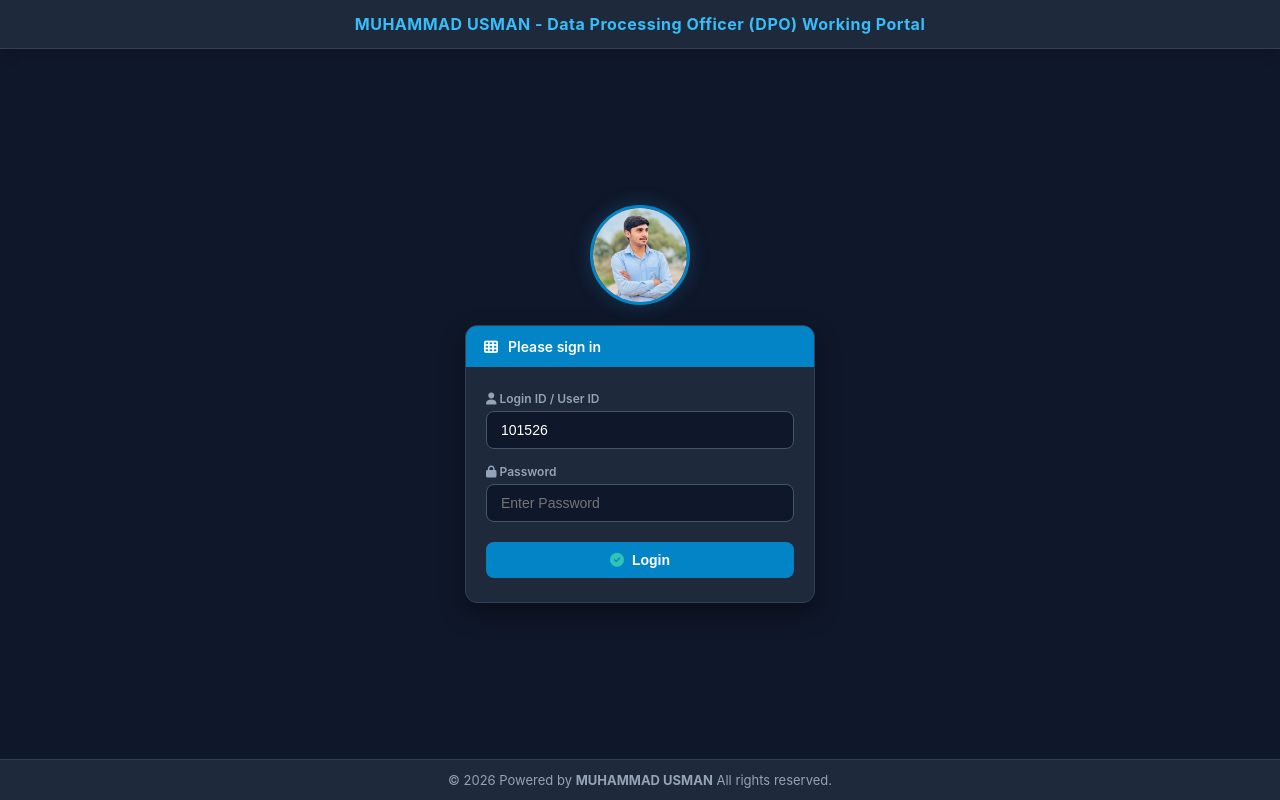
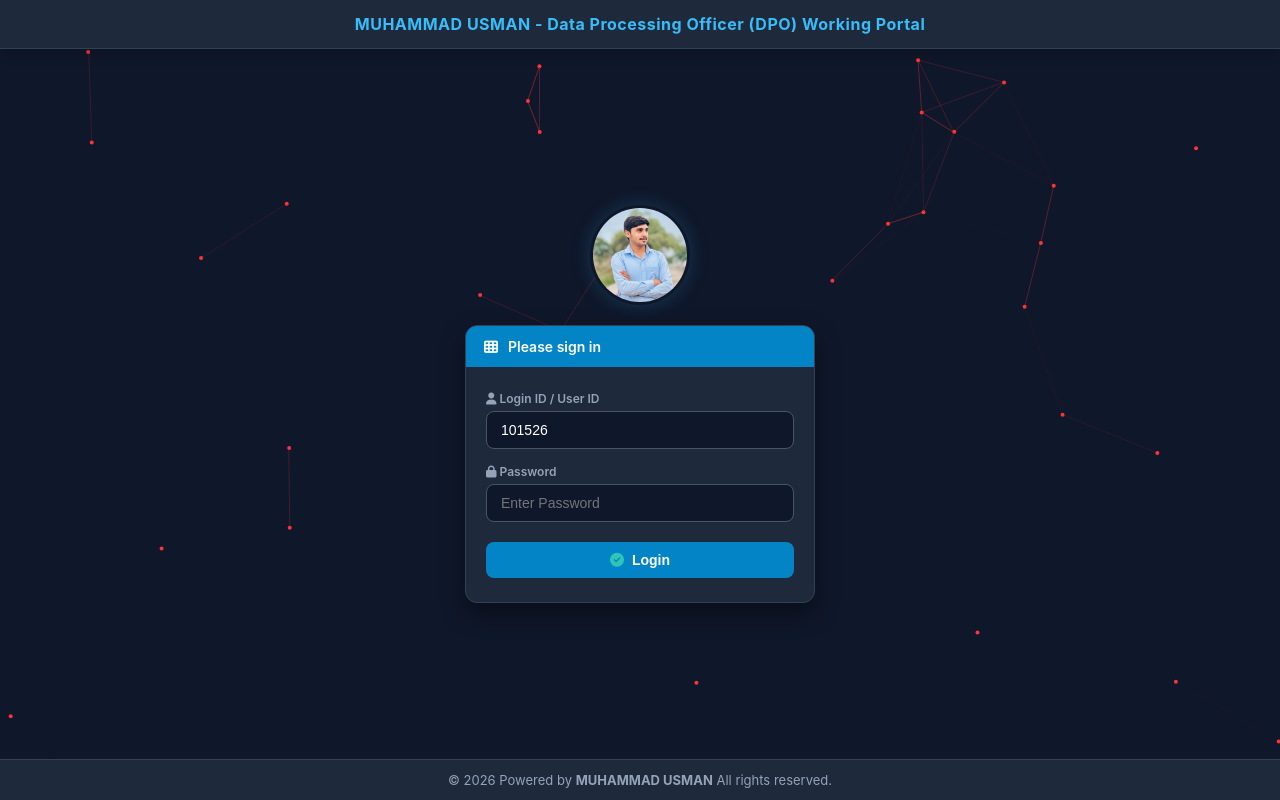
Before and after one commit to usmankpo/Dashboard, a plain HTML site: page index.html in a window 1280 px wide. Drawn offline with Linux system fonts and the light colour scheme.

Commit message:
Update index.html

```diff
--- a/index.html
+++ b/index.html
@@ -15,6 +15,17 @@
       flex-direction: column;
       min-height: 100vh;
       overflow-x: hidden;
+    }
+
+    /* Red Spider Web Canvas Layer */
+    #spider-canvas {
+      position: fixed;
+      top: 0;
+      left: 0;
+      width: 100%;
+      height: 100%;
+      z-index: -1;
+      pointer-events: none;
     }
 
     /* Top Header */
@@ -46,7 +57,7 @@
       height: 100px;
       border-radius: 50%;
       object-fit: cover;
-      border: 3px solid #0284c7;
+      border: 3px solid #0f172a;
       box-shadow: 0 0 20px rgba(56, 189, 248, 0.2);
       margin-bottom: 20px;
       background: #1e293b;
@@ -216,6 +227,9 @@
 </head>
 <body>
 
+  <!-- Red Spider Animation Canvas Background -->
+  <canvas id="spider-canvas"></canvas>
+
   <!-- Login View -->
   <div id="login-view" style="display: flex; flex-direction: column; flex: 1;">
     <div class="portal-header">
@@ -279,20 +293,88 @@
       <iframe src="kpi-tool.html"></iframe>
     </div>
 
-    <!-- Tab 2: PSR - Incentive Report (Ab 2nd number par) -->
+    <!-- Tab 2: PSR - Incentive Report -->
     <div id="tab-project3" class="tab-content">
       <iframe src="psr-incentive.html"></iframe>
     </div>
 
-    <!-- Tab 3: R333 - Booking (Now on 3rd number) -->
+    <!-- Tab 3: R333 - Booking -->
     <div id="tab-project2" class="tab-content">
       <div class="coming-soon">
         <h2>Project 2 Under Development</h2>
         <p>This space is reserved for your next reporting tool by M.Usman.</p>
       </div>
     </div>
+  </div>
 
   <script>
+    // Red Spider / Network Background Animation Script
+    const canvas = document.getElementById('spider-canvas');
+    const ctx = canvas.getContext('2d');
+
+    function resizeCanvas() {
+      canvas.width = window.innerWidth;
+      canvas.height = window.innerHeight;
+    }
+    window.addEventListener('resize', resizeCanvas);
+    resizeCanvas();
+
+    let particles = [];
+    const numberOfParticles = 35;
+
+    class SpiderNode {
+      constructor() {
+        this.x = Math.random() * canvas.width;
+        this.y = Math.random() * canvas.height;
+        this.vx = (Math.random() - 0.5) * 1.2;
+        this.vy = (Math.random() - 0.5) * 1.2;
+        this.radius = 2;
+      }
+      update() {
+        this.x += this.vx;
+        this.y += this.vy;
+        if (this.x < 0 || this.x > canvas.width) this.vx *= -1;
+        if (this.y < 0 || this.y > canvas.height) this.vy *= -1;
+      }
+      draw() {
+        ctx.fillStyle = '#ff3333';
+        ctx.beginPath();
+        ctx.arc(this.x, this.y, this.radius, 0, Math.PI * 2);
+        ctx.fill();
+      }
+    }
+
+    for (let i = 0; i < numberOfParticles; i++) {
+      particles.push(new SpiderNode());
+    }
+
+    function animateSpider() {
+      ctx.clearRect(0, 0, canvas.width, canvas.height);
+
+      for (let i = 0; i < particles.length; i++) {
+        particles[i].update();
+        particles[i].draw();
+
+        for (let j = i + 1; j < particles.length; j++) {
+          let dx = particles[i].x - particles[j].x;
+          let dy = particles[i].y - particles[j].y;
+          let distance = Math.sqrt(dx * dx + dy * dy);
+
+          if (distance < 130) {
+            ctx.strokeStyle = `rgba(255, 51, 51, ${1 - distance / 130})`;
+            ctx.lineWidth = 0.6;
+            ctx.beginPath();
+            ctx.moveTo(particles[i].x, particles[i].y);
+            ctx.lineTo(particles[j].x, particles[j].y);
+            ctx.stroke();
+          }
+        }
+      }
+      requestAnimationFrame(animateSpider);
+    }
+    animateSpider();
+
+    // Login & Session Logic
     if (sessionStorage.getItem("isLoggedIn") === "true") {
       document.getElementById("login-view").style.display = "none";
       document.getElementById("dashboard-view").style.display = "flex";
@@ -302,7 +384,6 @@
       var userid = document.getElementById("userid").value;
       var pass = document.getElementById("passcode").value;
 
-      // Check both ID and Password
       if (userid !== "" && pass === "00123") {
         sessionStorage.setItem("isLoggedIn", "true");
         document.getElementById("login-view").style.display = "none";
```
